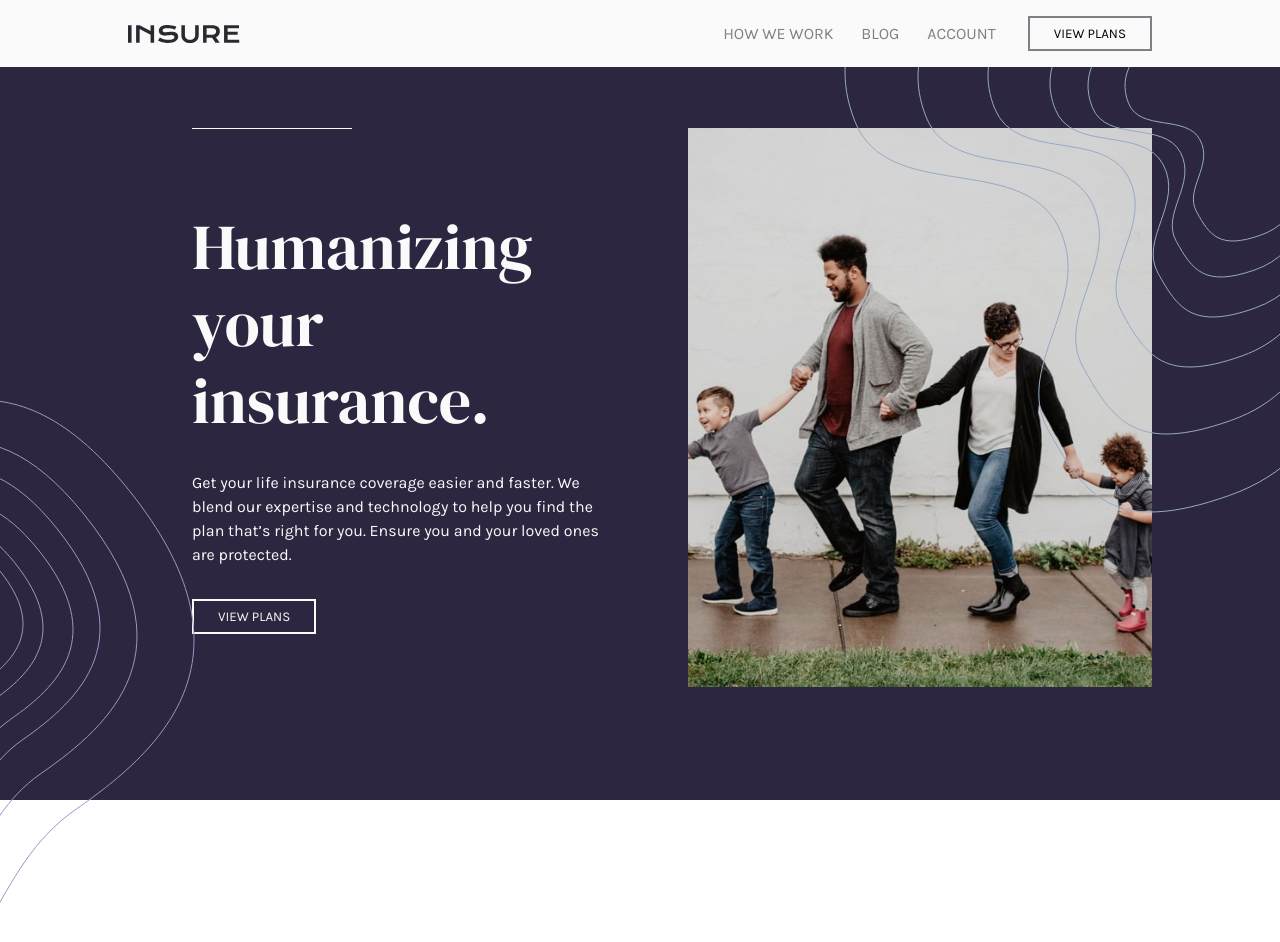
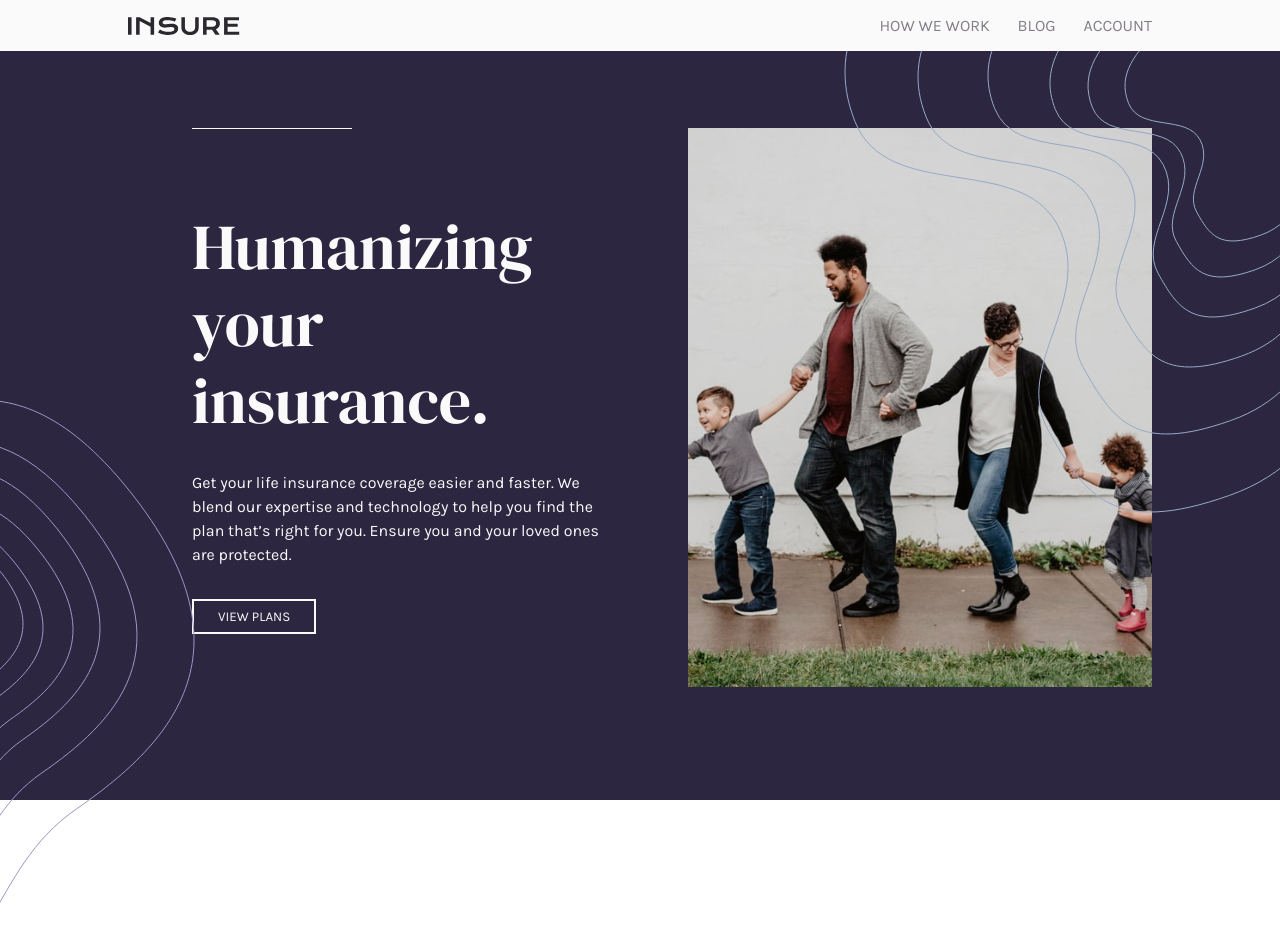
Before and after one commit to Zion-O-create/insure, a plain HTML site: page index.html in a window 1280 px wide. Shown: the top 942 px of the page. Drawn offline with Linux system fonts and the light colour scheme.

Commit message:
fix: removed button on nav

```diff
--- a/index.html
+++ b/index.html
@@ -39,7 +39,7 @@
             </ul>
             <button class="header-mobile-btn">View plans</button>
           </nav>
-          <button class="header-btn">View plans</button>
+          <!-- <button class="header-btn">View plans</button> -->
         </div>
         <img src="./images/icon-hamburger.svg" class="icon-menu" alt="">
       </div>
```
